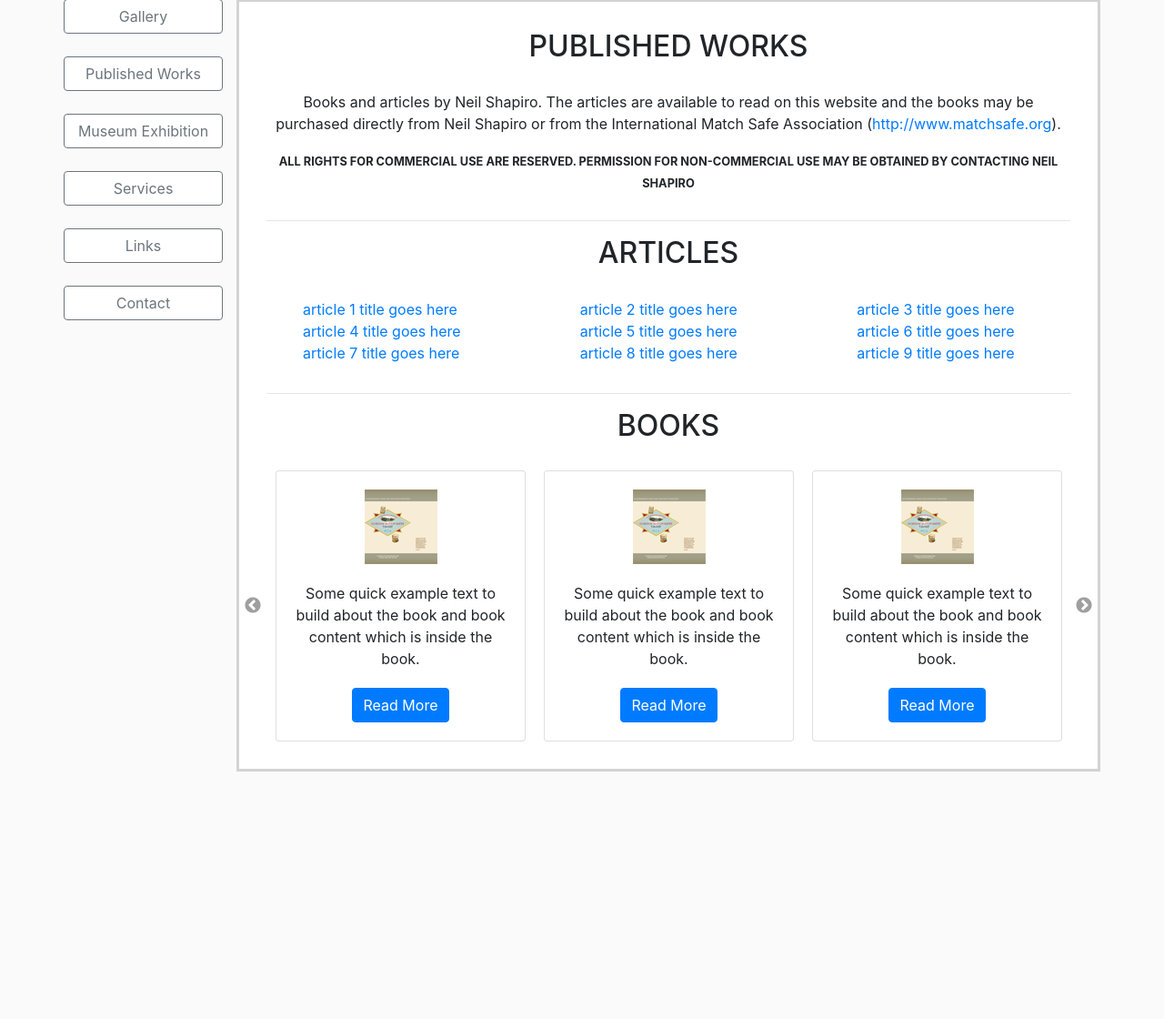
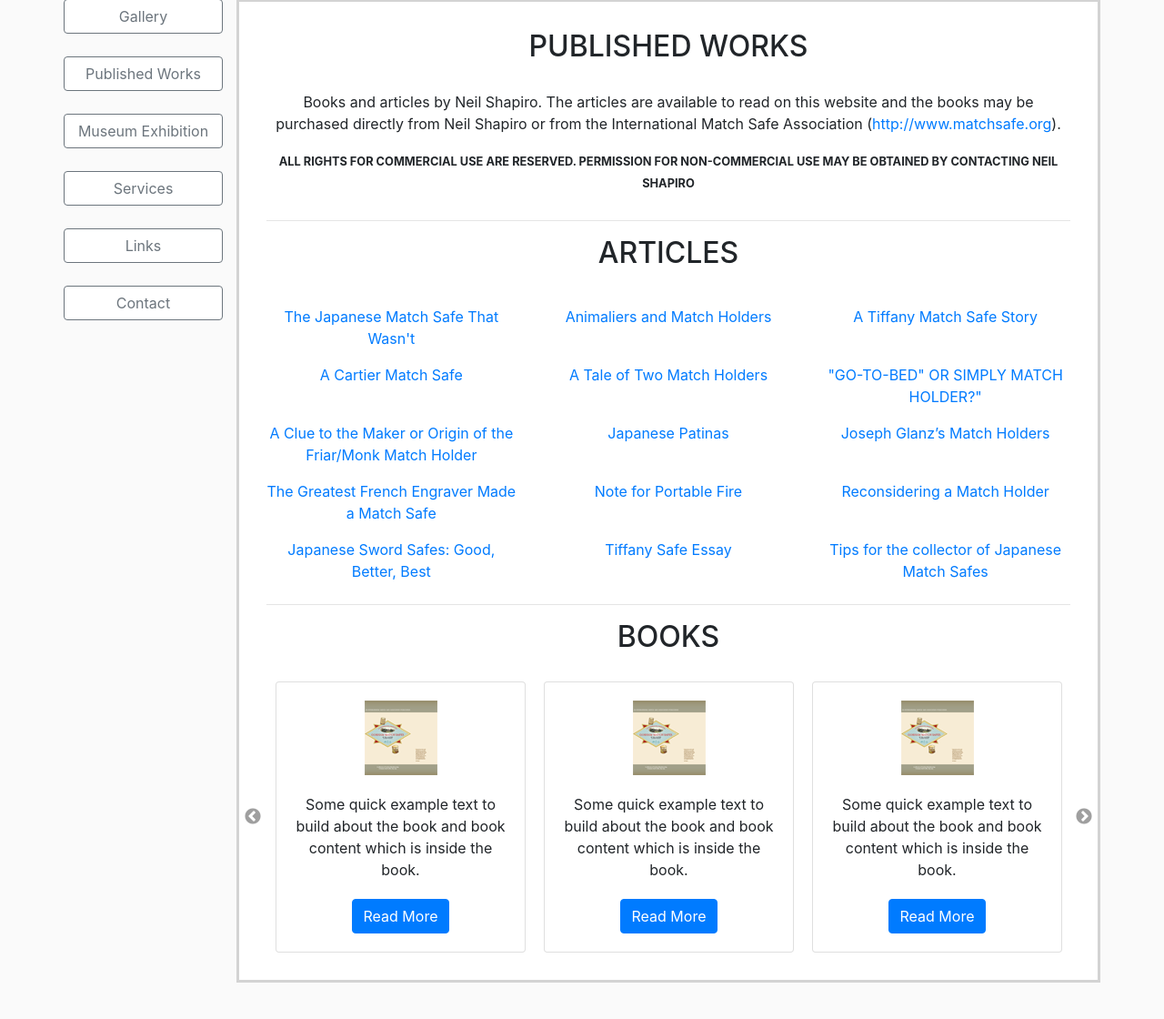
Before and after one commit to neilshapiro/MatchSafeScholar, a PHP site: page /works.php in a window 1280 px wide. Shown: the part 204-1324 px from the top of the page at 91% size. Before the commit the page ends 1052 px from the top, so only its background shows below. Run offline with PHP 8.4, Linux system fonts and the light colour scheme.

Commit message:
updated gallery and articles sections

```diff
--- /dev/null
+++ b/articles.json
@@ -0,0 +1,62 @@
+[
+	{
+		"title": "The Japanese Match Safe That Wasn't",
+		"link": "1_The Japanese Match Safe That Wasn.pdf"
+	},
+	{
+		"title": "Animaliers and Match Holders",
+		"link": "Animaliers_1_ essay.pdf"
+	},
+	{
+		"title": "A Tiffany Match Safe Story",
+		"link": "A Tiffany Match  Safe Story.pdf"
+	},
+	{
+		"title": "A Cartier Match Safe",
+		"link": "Cartier Essay.pdf"
+	},
+	{
+		"title": "A Tale of Two Match Holders",
+		"link": "Essay_2_Zimmermanns9.15.17.pdf"
+	},
+	{
+		"title": "\"GO-TO-BED\" OR SIMPLY MATCH HOLDER?\"",
+		"link": "Essay on Go-To_Bed.pdf"
+	},
+	{
+		"title": "A Clue to the Maker or Origin of the Friar/Monk Match Holder",
+		"link": "Friar match holder essay.pdf"
+	},
+	{
+		"title": "Japanese Patinas",
+		"link": "Japanese patinas.pdf"
+	},
+	{
+		"title": "Joseph Glanz’s Match Holders",
+		"link": "Joseph Glanz_text_essay.pdf"
+	},
+	{
+		"title": "The Greatest French Engraver Made a Match Safe",
+		"link": "My Roty essay.pdf"
+	},
+	{
+		"title": "Note for Portable Fire",
+		"link": "Note for Portable Fire_images.pdf"
+	},
+	{
+		"title": "Reconsidering a Match Holder",
+		"link": "Reconsidering a Match Holder.pdf"
+	},
+	{
+		"title": "Japanese Sword Safes: Good, Better, Best",
+		"link": "Sword match safes_good_better.pdf"
+	},
+	{
+		"title": "Tiffany Safe Essay",
+		"link": "Tiffany safe essay 9.pdf"
+	},
+	{
+		"title": "Tips for the collector of Japanese Match Safes",
+		"link": "Tips for the collector of Japanese Match Safes.pdf"
+	}
+]
--- a/style.css
+++ b/style.css
@@ -6,7 +6,7 @@ body {
 }
 .header {
   border-bottom-style: solid;
-  padding: 40px 0px;
+  padding: 40px 0;
 }
 .header p {
   margin: 0;
@@ -24,21 +24,21 @@ body {
   margin-bottom: 30px;
 }
 #site-nav {
-  padding-left: 0px;
+  padding-left: 0;
 }
 nav .btn {
   margin-bottom: 25px;
   background-color:white;
 }
 #gallery .caption {
-  background-color: rgba(0, 0, 0, 0.5);
+  background-color: rgba(0, 0, 0, 0.4);
   color: white;
   position: relative;
-  top: 0px;
-  padding: 20px 0px;
+  top: 0;
+  padding: 20px 0;
 }
-.article-content ul {
-  list-style: none;
+.article-content {
+  padding: 8px 0;
 }
 .book-slider .card {
   margin: 0 10px;
--- a/works.php
+++ b/works.php
@@ -9,29 +9,22 @@
   <p class="text-center" style="margin-bottom:30px;"><small><strong>ALL RIGHTS FOR COMMERCIAL USE ARE RESERVED. PERMISSION FOR NON-COMMERCIAL USE MAY BE OBTAINED BY CONTACTING NEIL SHAPIRO</strong></small></p>
   <hr>
   <h2 class="text-center page-content-title">ARTICLES</h2>
-  <div class="row article-content">
-    <div class="col-md-4">
-      <ul>
-        <li><a href="#">article 1 title goes here</a></li>
-        <li><a href="#">article 4 title goes here</a></li>
-        <li><a href="#">article 7 title goes here</a></li>
-      </ul>
-    </div>
-    <div class="col-md-4">
-      <ul>
-        <li><a href="#">article 2 title goes here</a></li>
-        <li><a href="#">article 5 title goes here</a></li>
-        <li><a href="#">article 8 title goes here</a></li>
-      </ul>
-    </div>
-    <div class="col-md-4">
-      <ul>
-        <li><a href="#">article 3 title goes here</a></li>
-        <li><a href="#">article 6 title goes here</a></li>
-        <li><a href="#">article 9 title goes here</a></li>
-      </ul>
-    </div>
-  </div>
+
+    <?php
+      $articles = json_decode(file_get_contents("articles.json"));
+      for ($x = 0; $x < count($articles); $x += 3) {
+        echo '<div class="row text-center article-content">';
+        for ($y = $x; $y < $x+3; $y++) {
+          if ($y >= count($articles))
+            break;
+          echo '<div class="col-md-4">
+                  <a target="_blank" href="articles/' . $articles[$y]->link . '">' . $articles[$y]->title . '</a>
+                </div>';
+        }
+        echo '</div>';
+      }
+    ?>
+
   <hr>
   <h2 class="text-center page-content-title">BOOKS</h2>
   <div class="book-slider">
```
Also changed, not shown: 15 other files.
